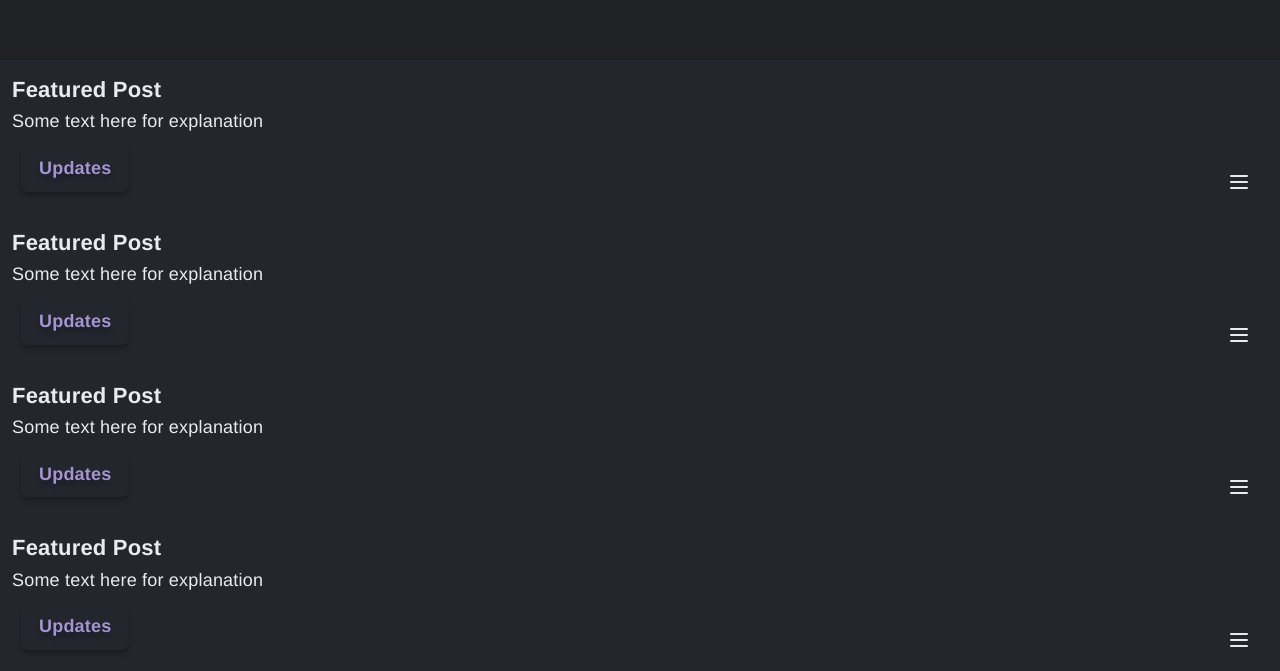
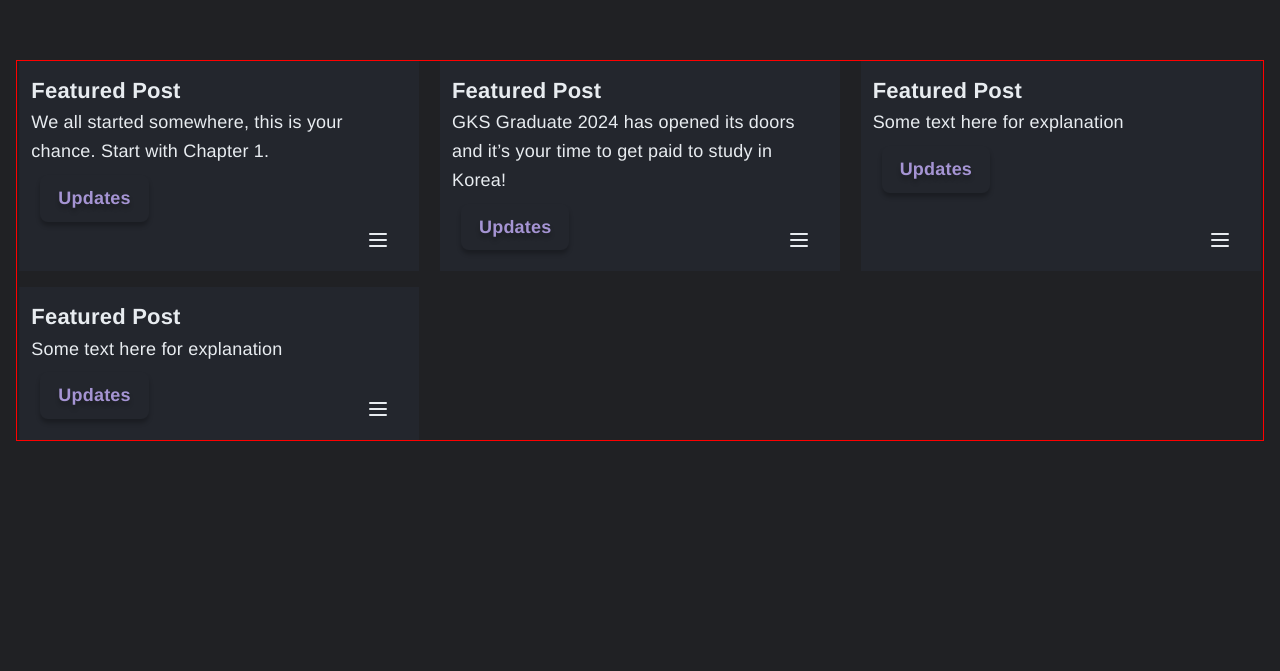
Before and after one commit to BryanHogan/learnkorean, an Astro site: page / in a window 1280 px wide. Shown: the part 660-1331 px from the top of the page. After the commit the page ends 1101 px from the top, so only its background shows below. Built offline with nearby package versions, Linux system fonts and the light colour scheme; Astro itself is replaced by a stand-in of ours.

Commit message:
making cardgrid

```diff
--- a/src/components/CardGrid.astro
+++ b/src/components/CardGrid.astro
@@ -3,13 +3,26 @@ import Button from "../components/Button.astro";
 ---
 
 <ul>
-
     <slot />
 </ul>
 
 <style>
-    strong {
-        font-size: 1.6rem;
-        font-weight: bold;
+    ul {
+        border: 1px solid red;
+        display: grid;
+        grid-template-columns: 1fr 1fr 1fr;
+        grid-template-rows: auto;
+        justify-items: center;
+        list-style: none;
+        max-width: 1350px;
+        gap: 1rem;
+        margin-inline: auto;
+    }
+    ul :global(li) {
+        max-width: 400px;
+        width: 100%;
+    }
+    @media only screen and (max-width: 699px) {
+        ul {grid-template-columns: 1fr;}
     }
 </style>
--- a/src/pages/index.astro
+++ b/src/pages/index.astro
@@ -52,10 +52,10 @@ import Card from "../components/Card.astro";
 				</li>
 			</ul>
 		</section>
-		<article>
+		<article style="padding-inline: 1rem">
 			<CardGrid>
 				<Card title="Featured Post" icon="">
-					<p>Some text here for explanation</p>
+					<p>We all started somewhere, this is your chance. Start with Chapter 1.</p>
 					<Button
 						buttonStyle="accent-color medium grow"
 						href="#"
@@ -63,7 +63,7 @@ import Card from "../components/Card.astro";
 					/>
 				</Card>
 				<Card title="Featured Post" icon="">
-					<p>Some text here for explanation</p>
+					<p>GKS Graduate 2024 has opened its doors and it’s your time to get paid to study in Korea!</p>
 					<Button
 						buttonStyle="accent-color medium grow"
 						href="#"
```
